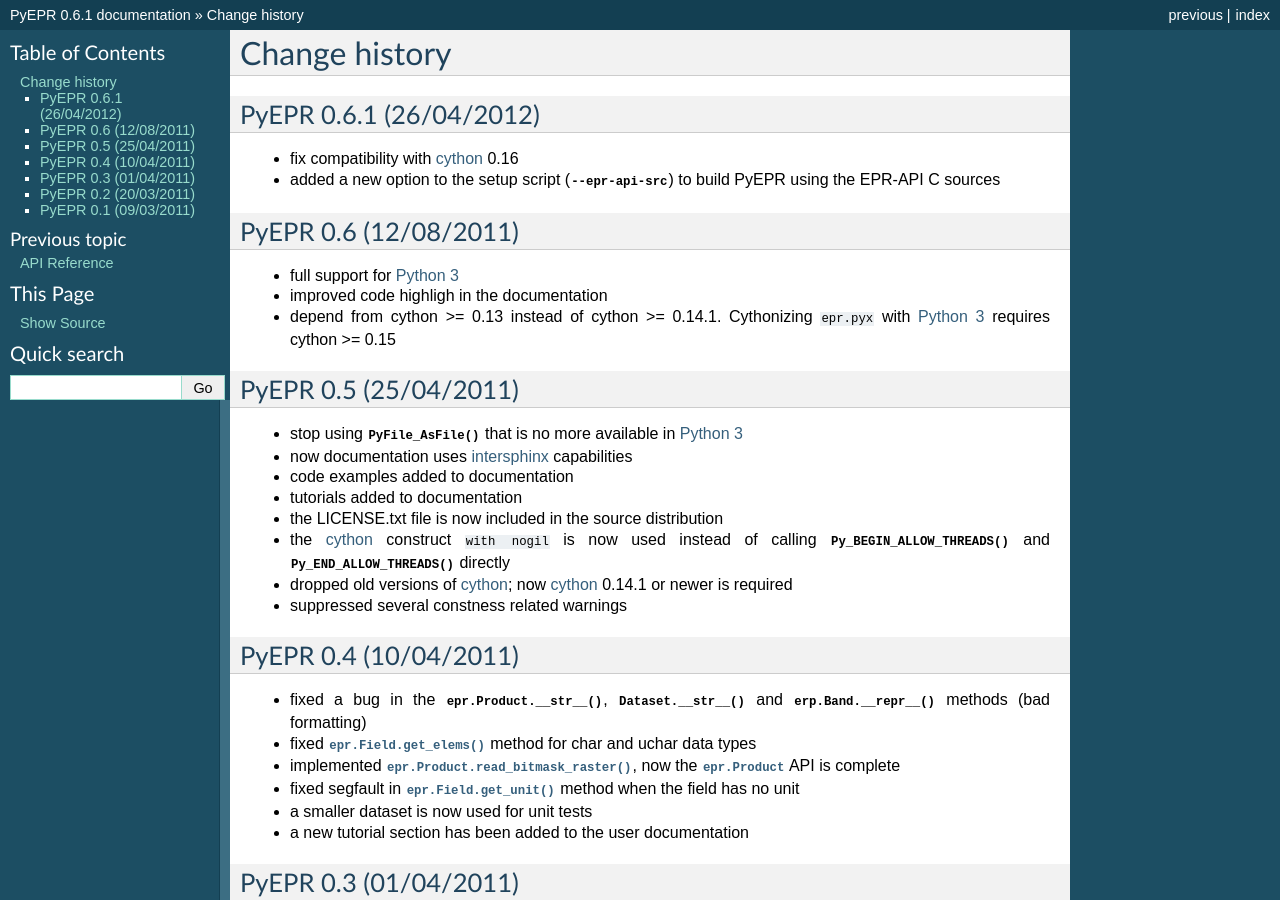
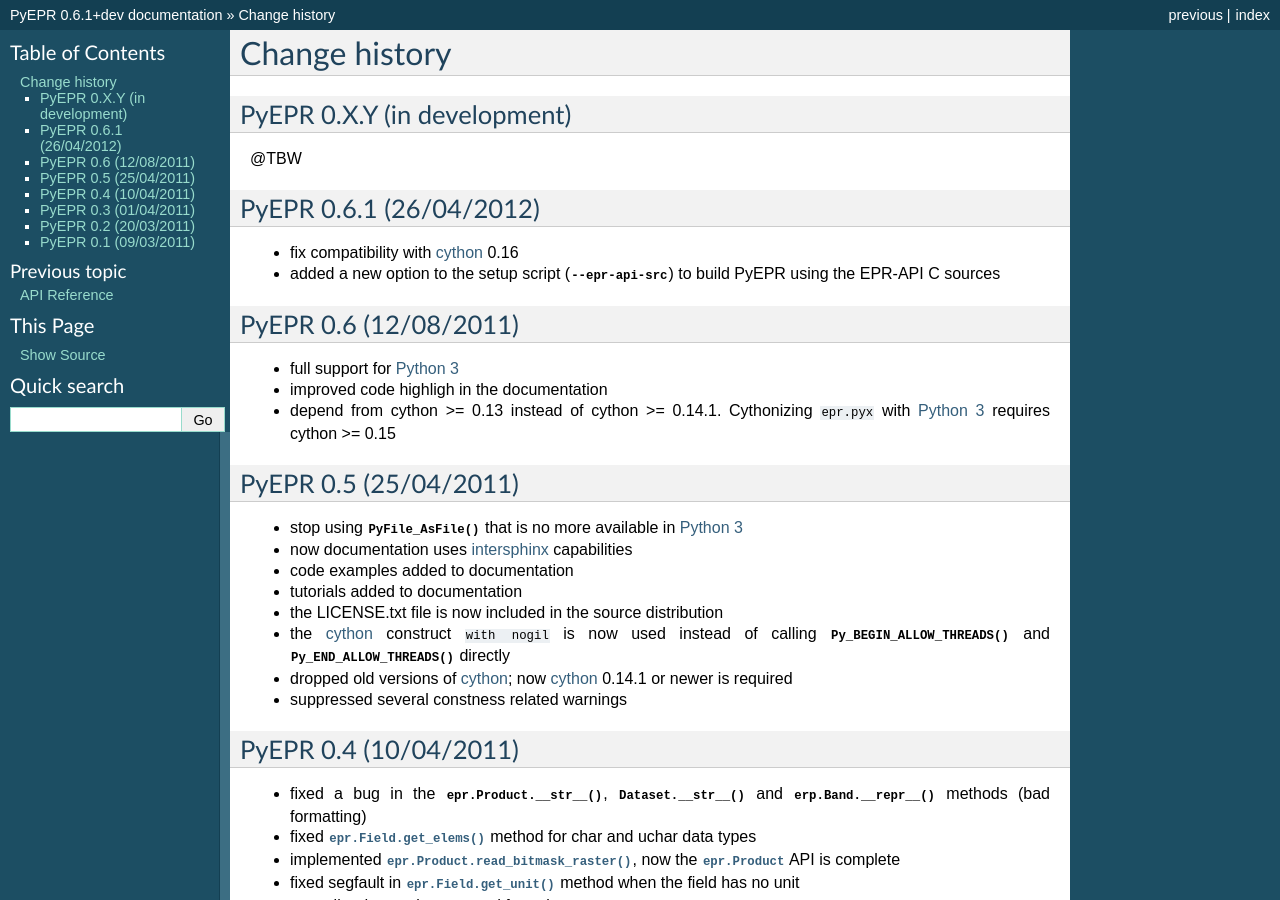
Before and after one commit to avalentino/pyepr, a Sphinx documentation site: the page built from doc/NEWS.txt, in a window 1280 px wide and 900 px high. Built offline with Sphinx 7.4.7, drawn with Linux system fonts in a browser that asks for light colours; formulas are drawn with MathJax 3; some of the changed text lies outside the part shown.

Commit message:
Post release commit

```diff
--- a/README.txt
+++ b/README.txt
@@ -7,7 +7,7 @@
 :Contact:   antonio.valentino@tiscali.it
 :Date:      26/04/2012
 :Copyright: 2011-2012, Antonio Valentino <antonio.valentino@tiscali.it>
-:Version:   0.6.1
+:Version:   0.6.1+
 
 
 Introduction
--- a/doc/NEWS.txt
+++ b/doc/NEWS.txt
@@ -1,5 +1,11 @@
 Change history
 ==============
+
+
+PyEPR 0.X.Y (in development)
+----------------------------
+
+@TBW
 
 
 PyEPR 0.6.1 (26/04/2012)
--- a/doc/conf.py
+++ b/doc/conf.py
@@ -64,9 +64,9 @@
 # built documents.
 #
 # The short X.Y version.
-version = '0.6.1'
+version = '0.6.1+'
 # The full version, including alpha/beta/rc tags.
-release = version # + 'dev'
+release = version + 'dev'
 
 # The language for content autogenerated by Sphinx. Refer to documentation
 # for a list of supported languages.
--- a/setup.py
+++ b/setup.py
@@ -43,7 +43,7 @@
 
 setup(
     name='pyepr',
-    version='0.6.1',
+    version='0.6.1+',
     author='Antonio Valentino',
     author_email='antonio.valentino@tiscali.it',
     url='http://avalentino.github.com/pyepr',
```
Also changed, not shown: 1 other file.
